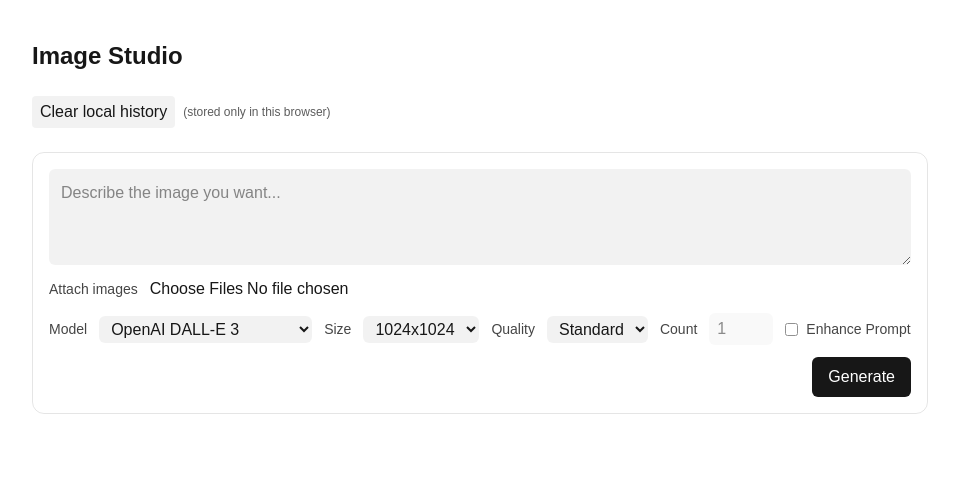
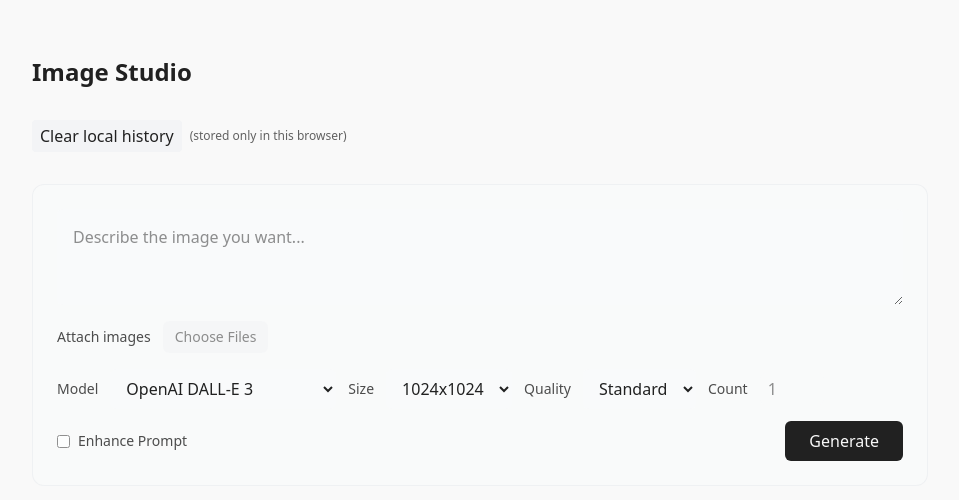
Before and after one commit to waiyan91/imagestudio, a Next.js app: page / in a window 1280 px wide. Shown: the top 500 px of the page, without its empty margins (160-1119 px from the left). Built offline with nearby package versions, Linux system fonts and the light colour scheme.

Commit message:
style: update color scheme and improve UI elements for better accessibility and aesthetics

```diff
--- a/src/app/globals.css
+++ b/src/app/globals.css
@@ -1,8 +1,8 @@
 @import "tailwindcss";
 
 :root {
-  --background: #ffffff;
-  --foreground: #171717;
+  --background: #f9f9f9;
+  --foreground: #212121;
 }
 
 @theme inline {
@@ -14,15 +14,15 @@
 
 @media (prefers-color-scheme: dark) {
   :root {
-    --background: #0a0a0a;
-    --foreground: #ededed;
+    --background: #1a1a1a;
+    --foreground: #f0f0f0;
   }
 }
 
 body {
   background: var(--background);
   color: var(--foreground);
-  font-family: Arial, Helvetica, sans-serif;
+  font-family: var(--font-sans), sans-serif;
 }
 
 /* Respect iOS safe areas and improve mobile interactions */
--- a/src/components/ChatUI.tsx
+++ b/src/components/ChatUI.tsx
@@ -2,7 +2,7 @@
 
 import { useEffect, useState } from "react";
 import NextImage from "next/image";
-import { addHistory, getAllHistory, clearHistory as clearDb } from "@/lib/storage/indexeddb";
+import { addHistory, getAllHistory, clearHistory as clearDb, deleteHistory } from "@/lib/storage/indexeddb";
 import { ImageQuality, ImageSize } from "@/lib/providers/types";
 
 type HistoryItem = {
@@ -37,7 +37,7 @@ export default function ChatUI() {
   const supportsQuality = isDalle3;
   const supportsSize = model.startsWith("openai/");
   const supportsCount = !isDalle3 && !model.includes("gpt-image-1");
-  const supportsFiles = !isDalle3;
+  const supportsFiles = model === "openai/gpt-image-1" || model === "google/gemini-2.5-flash-image-preview";
 
   useEffect(() => {
     let cancelled = false;
@@ -266,7 +266,7 @@ export default function ChatUI() {
   };
 
   return (
-    <div className="w-full max-w-4xl mx-auto flex flex-col gap-6 px-2 sm:px-0">
+    <div className="w-full max-w-4xl mx-auto flex flex-col gap-8 px-2 sm:px-0 py-4">
       <h1 className="text-2xl font-semibold">Image Studio</h1>
       <div className="flex items-center gap-2">
         <button
@@ -277,15 +277,15 @@ export default function ChatUI() {
               setItems([]);
             }
           }}
-          className="text-xs px-2 py-1 rounded bg-black/5 dark:bg-white/10"
+          className="text-xs px-2 py-1 rounded bg-gray-100 dark:bg-gray-800 transition-colors"
         >
           Clear local history
         </button>
         <div className="text-xs opacity-70">(stored only in this browser)</div>
       </div>
-      <div className="flex flex-col gap-3 rounded-xl border border-black/10 dark:border-white/10 p-3 sm:p-4">
+      <div className="flex flex-col gap-4 rounded-xl border border-gray-200/50 dark:border-gray-300/20 p-4 sm:p-6 bg-gray-50/30 dark:bg-gray-900/10">
         <textarea
-          className="w-full min-h-24 max-h-[40vh] p-3 rounded-md bg-black/5 dark:bg-white/10 outline-none resize-y"
+          className="w-full min-h-24 max-h-[40vh] p-4 rounded-md bg-gray-50 dark:bg-gray-900 outline-none resize-y"
           placeholder="Describe the image you want..."
           value={prompt}
           onChange={(e) => setPrompt(e.target.value)}
@@ -295,21 +295,45 @@ export default function ChatUI() {
         />
         <div className="flex flex-wrap items-center gap-3">
           <label className="text-sm opacity-80">Attach images</label>
+          <label
+            htmlFor="file-upload"
+            className={`px-3 py-1.5 text-sm rounded-md bg-gray-100 dark:bg-gray-800 ${
+              !supportsFiles
+                ? "opacity-50 cursor-not-allowed"
+                : "cursor-pointer hover:bg-gray-200 dark:hover:bg-gray-700 transition-colors"
+            }`}
+            title={
+              supportsFiles
+                ? "Attach images for editing"
+                : "Select a model that supports image editing to enable this feature."
+            }
+          >
+            Choose Files
+          </label>
           <input
+            id="file-upload"
             type="file"
             accept="image/*"
             multiple
             onChange={onPickFiles}
-            className="text-sm"
+            className="hidden"
             disabled={!supportsFiles}
           />
           {files.length > 0 && (
+            <>
+              <div
+                className="text-sm opacity-70 truncate max-w-xs"
+                title={files.map((f) => f.name).join(", ")}
+              >
+                {files.map((f) => f.name).join(", ")}
+              </div>
               <button
                 onClick={() => setFiles([])}
-              className="ml-auto text-xs px-2 py-1 rounded bg-black/5 dark:bg-white/10"
+                className="ml-auto text-xs px-2 py-1 rounded bg-gray-100 dark:bg-gray-800 transition-colors"
               >
                 Clear
               </button>
+            </>
           )}
         </div>
         {files.length > 0 && (
@@ -328,7 +352,7 @@ export default function ChatUI() {
                     unoptimized
                     width={512}
                     height={512}
-                    className="w-full h-auto rounded-md border border-black/10 dark:border-white/10 object-contain cursor-zoom-in"
+                    className="w-full h-auto rounded-md border border-gray-200/50 dark:border-gray-300/20 object-contain cursor-zoom-in transition-colors"
                   />
                 </button>
                 <div className="mt-1 text-xs opacity-70 truncate">{f.name}</div>
@@ -339,7 +363,7 @@ export default function ChatUI() {
         <div className="flex flex-wrap items-center gap-3">
           <label className="text-sm opacity-80">Model</label>
           <select
-            className="px-2 py-1 rounded-md bg-black/5 dark:bg-white/10"
+            className="px-3 py-2 rounded-md bg-gray-50 dark:bg-gray-900 outline-none transition-colors"
             value={model}
             onChange={(e) => setModel(e.target.value)}
           >
@@ -353,7 +377,7 @@ export default function ChatUI() {
             <>
               <label className="text-sm opacity-80">Aspect Ratio</label>
               <select
-                className="px-2 py-1 rounded-md bg-black/5 dark:bg-white/10"
+                className="px-3 py-2 rounded-md bg-gray-50 dark:bg-gray-900 outline-none transition-colors"
                 value={aspectRatio}
                 onChange={(e) => setAspectRatio(e.target.value as AspectRatio)}
               >
@@ -365,7 +389,7 @@ export default function ChatUI() {
               </select>
               <label className="text-sm opacity-80">Image Size</label>
               <select
-                className="px-2 py-1 rounded-md bg-black/5 dark:bg-white/10"
+                className="px-3 py-2 rounded-md bg-gray-50 dark:bg-gray-900 outline-none transition-colors"
                 value={sampleImageSize}
                 onChange={(e) => setSampleImageSize(e.target.value as SampleImageSize)}
               >
@@ -374,7 +398,7 @@ export default function ChatUI() {
               </select>
               <label className="text-sm opacity-80">Person Generation</label>
               <select
-                className="px-2 py-1 rounded-md bg-black/5 dark:bg-white/10"
+                className="px-3 py-2 rounded-md bg-gray-50 dark:bg-gray-900 outline-none transition-colors"
                 value={personGeneration}
                 onChange={(e) => setPersonGeneration(e.target.value as PersonGeneration)}
               >
@@ -389,7 +413,7 @@ export default function ChatUI() {
             <>
               <label className="text-sm opacity-80">Size</label>
               <select
-                className="px-2 py-1 rounded-md bg-black/5 dark:bg-white/10"
+                className="px-3 py-2 rounded-md bg-gray-50 dark:bg-gray-900 outline-none transition-colors"
                 value={size}
                 onChange={(e) => setSize(e.target.value as ImageSize)}
               >
@@ -410,7 +434,7 @@ export default function ChatUI() {
             <>
               <label className="text-sm opacity-80">Quality</label>
               <select
-                className="px-2 py-1 rounded-md bg-black/5 dark:bg-white/10"
+                className="px-3 py-2 rounded-md bg-gray-50 dark:bg-gray-900 outline-none transition-colors"
                 value={quality}
                 onChange={(e) => setQuality(e.target.value as ImageQuality)}
               >
@@ -426,7 +450,7 @@ export default function ChatUI() {
             min={1}
             max={4}
             disabled={!supportsCount}
-            className="w-16 px-2 py-1 rounded-md bg-black/5 dark:bg-white/10 disabled:opacity-50"
+            className="w-16 px-2 py-1 rounded-md bg-gray-50 dark:bg-gray-900 disabled:opacity-50 outline-none"
             value={n}
             onChange={(e) => setN(Math.max(1, Math.min(4, Number(e.target.value))))}
           />
@@ -435,14 +459,14 @@ export default function ChatUI() {
               type="checkbox"
               checked={enhancePrompt}
               onChange={(e) => setEnhancePrompt(e.target.checked)}
-              className="accent-foreground"
+              className="accent-foreground transition-colors"
             />
             Enhance Prompt
           </label>
           <button
             onClick={submit}
             disabled={loading}
-            className="ml-auto rounded-md px-4 py-2 bg-foreground text-background disabled:opacity-50 w-full sm:w-auto"
+            className="ml-auto rounded-md px-6 py-2 bg-foreground text-background disabled:opacity-50 w-full sm:w-auto transition-colors"
           >
             {loading ? "Generating…" : "Generate"}
           </button>
@@ -451,7 +475,9 @@ export default function ChatUI() {
 
       <div className="flex flex-col gap-6">
         {items.map((item) => (
-          <div key={item.id} className="rounded-xl border border-black/10 dark:border-white/10 p-4">
+          <div key={item.id} className="rounded-xl border border-gray-200/50 dark:border-gray-300/20 p-4 bg-gray-50/30 dark:bg-gray-900/10">
+            <div className="flex items-start gap-4">
+              <div className="flex-1">
                 <div className="mb-2 text-sm opacity-80">
                   Model: {item.model} <br />
                   Prompt: {item.prompt}
@@ -476,7 +502,7 @@ export default function ChatUI() {
                               unoptimized
                               width={1024}
                               height={1024}
-                          className="w-full h-auto rounded-lg border border-black/10 dark:border-white/10 object-contain cursor-zoom-in"
+                              className="w-full h-auto rounded-lg border border-gray-200/50 dark:border-gray-300/20 object-contain cursor-zoom-in transition-colors"
                             />
                           </button>
                         </div>
@@ -484,6 +510,21 @@ export default function ChatUI() {
                     })}
                   </div>
                 )}
+              </div>
+              <button
+                type="button"
+                onClick={async () => {
+                  if (window.confirm("Are you sure you want to delete this item?")) {
+                    await deleteHistory(item.id).catch(() => {});
+                    setItems((prev) => prev.filter((i) => i.id !== item.id));
+                  }
+                }}
+                className="text-xs px-2 py-1 rounded bg-gray-100 dark:bg-gray-800 transition-colors"
+                aria-label="Delete item"
+              >
+                Delete
+              </button>
+            </div>
           </div>
         ))}
       </div>
@@ -499,14 +540,14 @@ export default function ChatUI() {
             onClick={closePreview}
             aria-hidden="true"
           />
-          <div className="relative z-10 max-w-[95vw] max-h-[90vh] w-auto bg-background text-foreground rounded-lg shadow-xl border border-black/20 dark:border-white/10 p-3">
+          <div className="relative z-10 max-w-[95vw] max-h-[90vh] w-auto bg-background text-foreground rounded-lg shadow-xl border border-gray-200/50 dark:border-gray-300/20 p-3">
             <div className="flex items-center gap-2 mb-3">
               <div className="text-sm truncate max-w-[60vw]" title={preview.alt}>{preview.alt}</div>
               <div className="ml-auto flex items-center gap-2">
                 <button
                   type="button"
                   onClick={() => downloadImage(preview.src, (preview.alt || "image").replace(/\s+/g, "_") + ".png")}
-                  className="px-3 py-1.5 text-sm rounded-md bg-black/10 dark:bg-white/10"
+                  className="px-3 py-1.5 text-sm rounded-md bg-gray-100 dark:bg-gray-800 transition-colors"
                 >
                   Download
                 </button>
@@ -516,14 +557,20 @@ export default function ChatUI() {
                     await addImageToEditing(preview.src, preview.alt || "image.png");
                     closePreview();
                   }}
-                  className="px-3 py-1.5 text-sm rounded-md bg-black/10 dark:bg-white/10"
+                  disabled={!supportsFiles}
+                  title={
+                    supportsFiles
+                      ? "Use this image for editing"
+                      : "Select a model that supports image editing to enable this feature."
+                  }
+                  className="px-3 py-1.5 text-sm rounded-md bg-gray-100 dark:bg-gray-800 disabled:opacity-50 disabled:cursor-not-allowed transition-colors"
                 >
                   Use for editing
                 </button>
                 <button
                   type="button"
                   onClick={closePreview}
-                  className="px-3 py-1.5 text-sm rounded-md bg-black/10 dark:bg-white/10"
+                  className="px-3 py-1.5 text-sm rounded-md bg-gray-100 dark:bg-gray-800 transition-colors"
                   aria-label="Close preview"
                 >
                   Close
```
Lines whose indentation alone changed are shown as unchanged.
